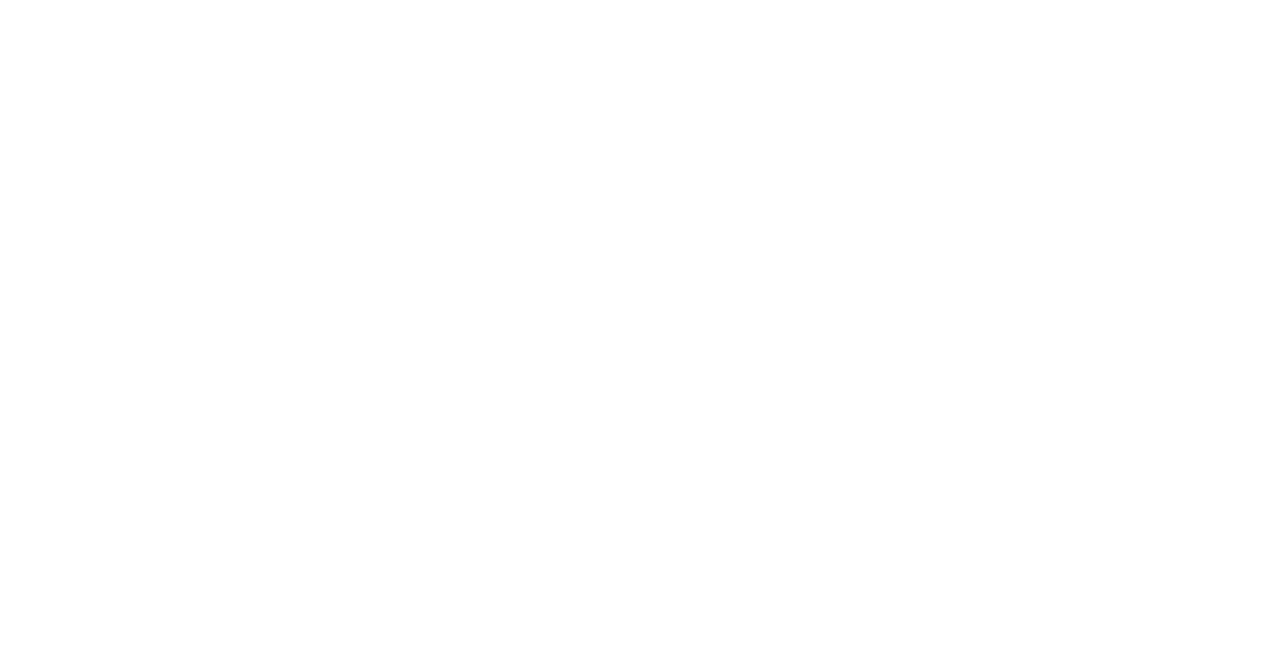
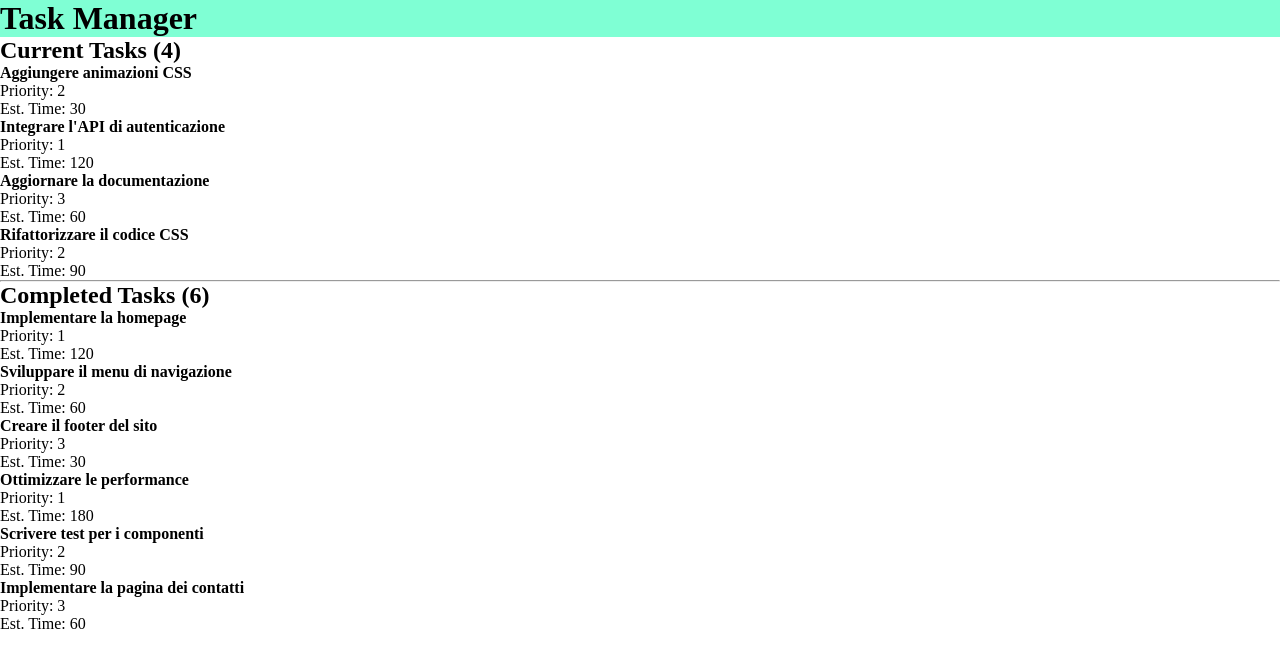
Before and after one commit to Alessandro-Fiora/react-task-list, a React (Vite) app: page / in a window 1280 px wide. Shown: the top 668 px of the page. Built offline with nearby package versions, Linux system fonts and the light colour scheme.

Commit message:
rendering tasks

```diff
--- a/src/App.css
+++ b/src/App.css
@@ -0,0 +1,3 @@
+.page-header {
+  background-color: aquamarine;
+}
--- a/src/App.jsx
+++ b/src/App.jsx
@@ -4,8 +4,79 @@ import viteLogo from "/vite.svg";
 import "./App.css";
 import tasks from "./db/tasks";
 
+const fiterCurrentTasks = () =>
+  tasks.filter(
+    (task) => task.state === "backlog" || task.state === "in_progress"
+  );
+
+const filterCompletedTasks = () =>
+  tasks.filter((task) => task.state === "completed");
+
+const renderCurrentTasks = () => {
+  const currentTasks = fiterCurrentTasks();
+  return (
+    <>
+      <h2>Current Tasks ({currentTasks.length})</h2>
+      <ul>
+        {currentTasks.map((task) => (
+          <li key={task.id}>
+            <ul>
+              <li>
+                <b>{task.title}</b>
+              </li>
+            </ul>
+            <ul>
+              <li>Priority: {task.priority}</li>
+            </ul>
+            <ul>
+              <li>Est. Time: {task.estimatedTime}</li>
+            </ul>
+          </li>
+        ))}
+      </ul>
+    </>
+  );
+};
+
+const renderCompletedTasks = () => {
+  const currentTasks = filterCompletedTasks();
+  return (
+    <>
+      <h2>Completed Tasks ({currentTasks.length})</h2>
+      <ul>
+        {currentTasks.map((task) => (
+          <li key={task.id}>
+            <ul>
+              <li>
+                <b>{task.title}</b>
+              </li>
+            </ul>
+            <ul>
+              <li>Priority: {task.priority}</li>
+            </ul>
+            <ul>
+              <li>Est. Time: {task.estimatedTime}</li>
+            </ul>
+          </li>
+        ))}
+      </ul>
+    </>
+  );
+};
+
 function App() {
-  return <></>;
+  return (
+    <>
+      <header className="page-header">
+        <h1>Task Manager</h1>
+      </header>
+      <main>
+        {renderCurrentTasks()}
+        <hr />
+        {renderCompletedTasks()}
+      </main>
+    </>
+  );
 }
 
 export default App;
--- a/src/index.css
+++ b/src/index.css
@@ -0,0 +1,20 @@
+/* # RESET */
+* {
+  box-sizing: border-box;
+  margin: 0;
+  padding: 0;
+}
+
+img {
+  max-width: 100%;
+  display: block;
+}
+
+ul {
+  list-style-type: none;
+}
+
+a {
+  text-decoration: none;
+  color: inherit;
+}
```
